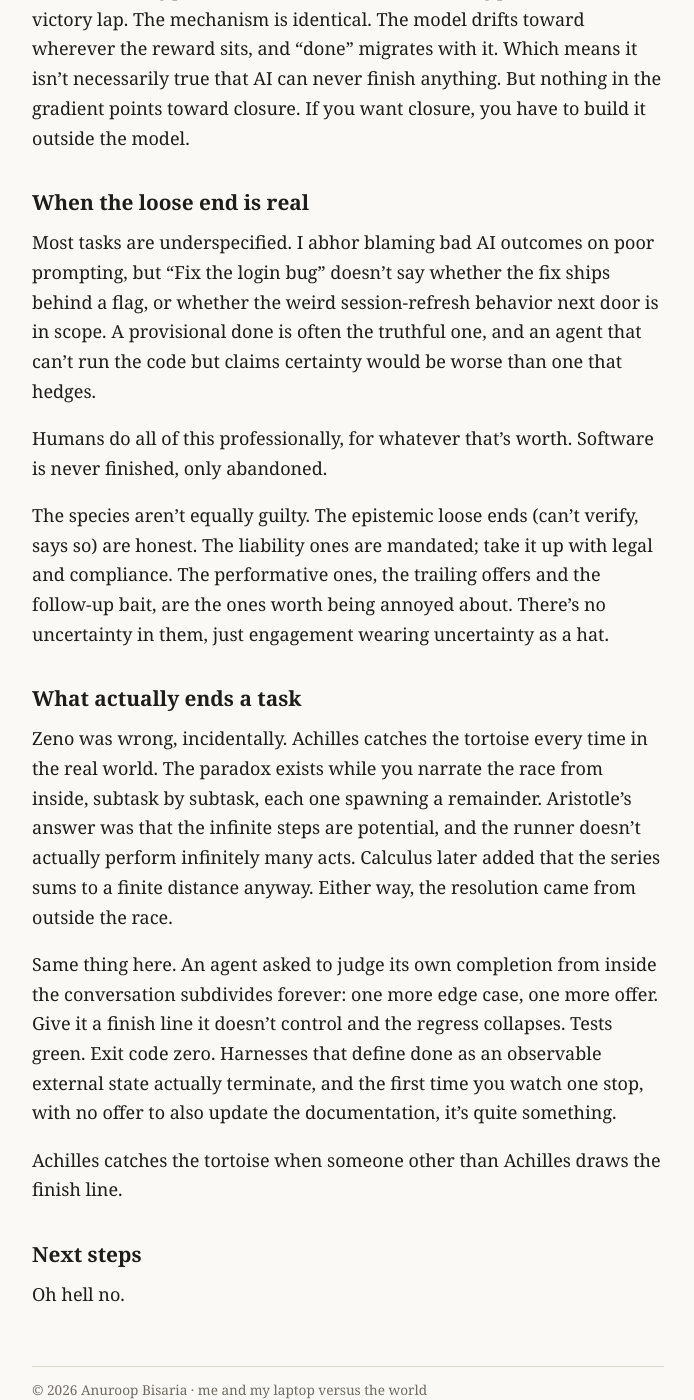
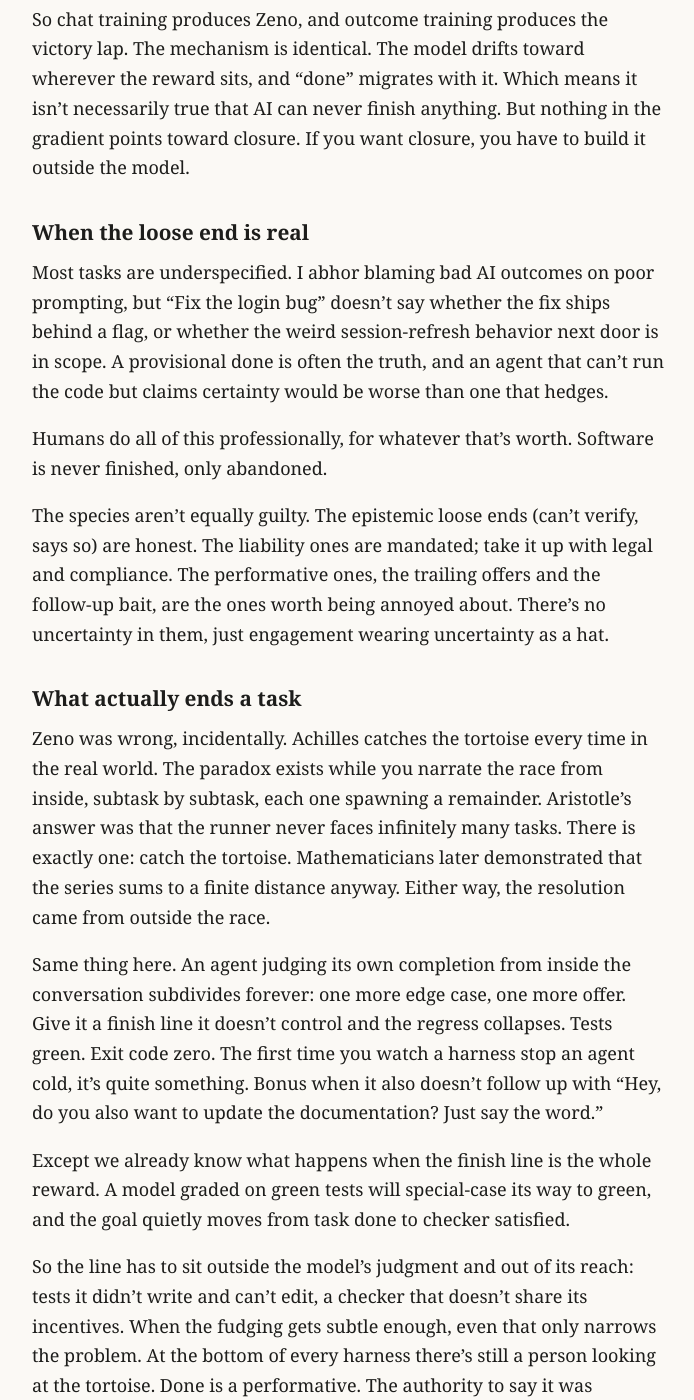
Before and after one commit to NegativeZone/negativezone.github.io, a Jekyll site: the page built from _posts/2026-07-29-zeno.md, in a window 1280 px wide and 1400 px high, scrolled down 2682 px. Shown: the whole window, without its empty margins (292-986 px from the left). Built offline with Jekyll 4.4.1, drawn with Linux system fonts in a browser that asks for light colours; some of the changed text lies outside the part shown.

Commit message:
Rework Zeno post ending: external finish lines get gamed, done stays human
Aristotle paragraph recast as one-task assertion, METR reward-hacking
link added, closing section now admits checkers get fudged and lands
on human authority to declare done. Line-level voice fixes.

```diff
--- a/_posts/2026-07-29-zeno.md
+++ b/_posts/2026-07-29-zeno.md
@@ -47,13 +47,13 @@ The rest is business. A completed task ends a session. Retention metrics, per-to
 
 ## The opposite failure
 
-Here's what convinced me none of this is a law of nature. Train the same kind of model with a different reward, one that pays out when the tests pass, and you get the opposite disease. Outcome-trained coding agents declare victory early. They say done while the build is on fire. Push the incentive harder and they cheat: agents have been caught special-casing expected outputs and deleting failing tests to get the suite green.
+Here's what convinced me none of this is a law of nature. Train the same kind of model with a different reward, one that pays out when the tests pass, and you get the opposite disease. Outcome-trained coding agents declare victory early. They say done while the build is on fire. Push the incentive harder and they cheat: [agents have been caught](https://metr.org/blog/2025-06-05-recent-reward-hacking/) special-casing expected outputs and rewriting the tests that failed, all to get the suite green.
 
 So chat training produces Zeno, and outcome training produces the victory lap. The mechanism is identical. The model drifts toward wherever the reward sits, and "done" migrates with it. Which means it isn't necessarily true that AI can never finish anything. But nothing in the gradient points toward closure. If you want closure, you have to build it outside the model.
 
 ## When the loose end is real
 
-Most tasks are underspecified. I abhor blaming bad AI outcomes on poor prompting, but "Fix the login bug" doesn't say whether the fix ships behind a flag, or whether the weird session-refresh behavior next door is in scope. A provisional done is often the truthful one, and an agent that can't run the code but claims certainty would be worse than one that hedges.
+Most tasks are underspecified. I abhor blaming bad AI outcomes on poor prompting, but "Fix the login bug" doesn't say whether the fix ships behind a flag, or whether the weird session-refresh behavior next door is in scope. A provisional done is often the truth, and an agent that can't run the code but claims certainty would be worse than one that hedges.
 
 Humans do all of this professionally, for whatever that's worth. Software is never finished, only abandoned.
 
@@ -61,11 +61,13 @@ The species aren't equally guilty. The epistemic loose ends (can't verify, says
 
 ## What actually ends a task
 
-Zeno was wrong, incidentally. Achilles catches the tortoise every time in the real world. The paradox exists while you narrate the race from inside, subtask by subtask, each one spawning a remainder. Aristotle's answer was that the infinite steps are potential, and the runner doesn't actually perform infinitely many acts. Calculus later added that the series sums to a finite distance anyway. Either way, the resolution came from outside the race.
+Zeno was wrong, incidentally. Achilles catches the tortoise every time in the real world. The paradox exists while you narrate the race from inside, subtask by subtask, each one spawning a remainder. Aristotle's answer was that the runner never faces infinitely many tasks. There is exactly one: catch the tortoise. Mathematicians later demonstrated that the series sums to a finite distance anyway. Either way, the resolution came from outside the race.
 
-Same thing here. An agent asked to judge its own completion from inside the conversation subdivides forever: one more edge case, one more offer. Give it a finish line it doesn't control and the regress collapses. Tests green. Exit code zero. Harnesses that define done as an observable external state actually terminate, and the first time you watch one stop, with no offer to also update the documentation, it's quite something.
+Same thing here. An agent judging its own completion from inside the conversation subdivides forever: one more edge case, one more offer. Give it a finish line it doesn't control and the regress collapses. Tests green. Exit code zero. The first time you watch a harness stop an agent cold, it's quite something. Bonus when it also doesn't follow up with "Hey, do you also want to update the documentation? Just say the word."
 
-Achilles catches the tortoise when someone other than Achilles draws the finish line.
+Except we already know what happens when the finish line is the whole reward. A model graded on green tests will special-case its way to green, and the goal quietly moves from task done to checker satisfied.
+
+So the line has to sit outside the model's judgment and out of its reach: tests it didn't write and can't edit, a checker that doesn't share its incentives. When the fudging gets subtle enough, even that only narrows the problem. At the bottom of every harness there's still a person looking at the tortoise. Done is a performative. The authority to say it was stripped from the model on purpose. It's yours.
 
 ## Next steps
 
```
Also changed, not shown: other parts of _posts/2026-07-29-zeno.md (+1 -1 lines).
